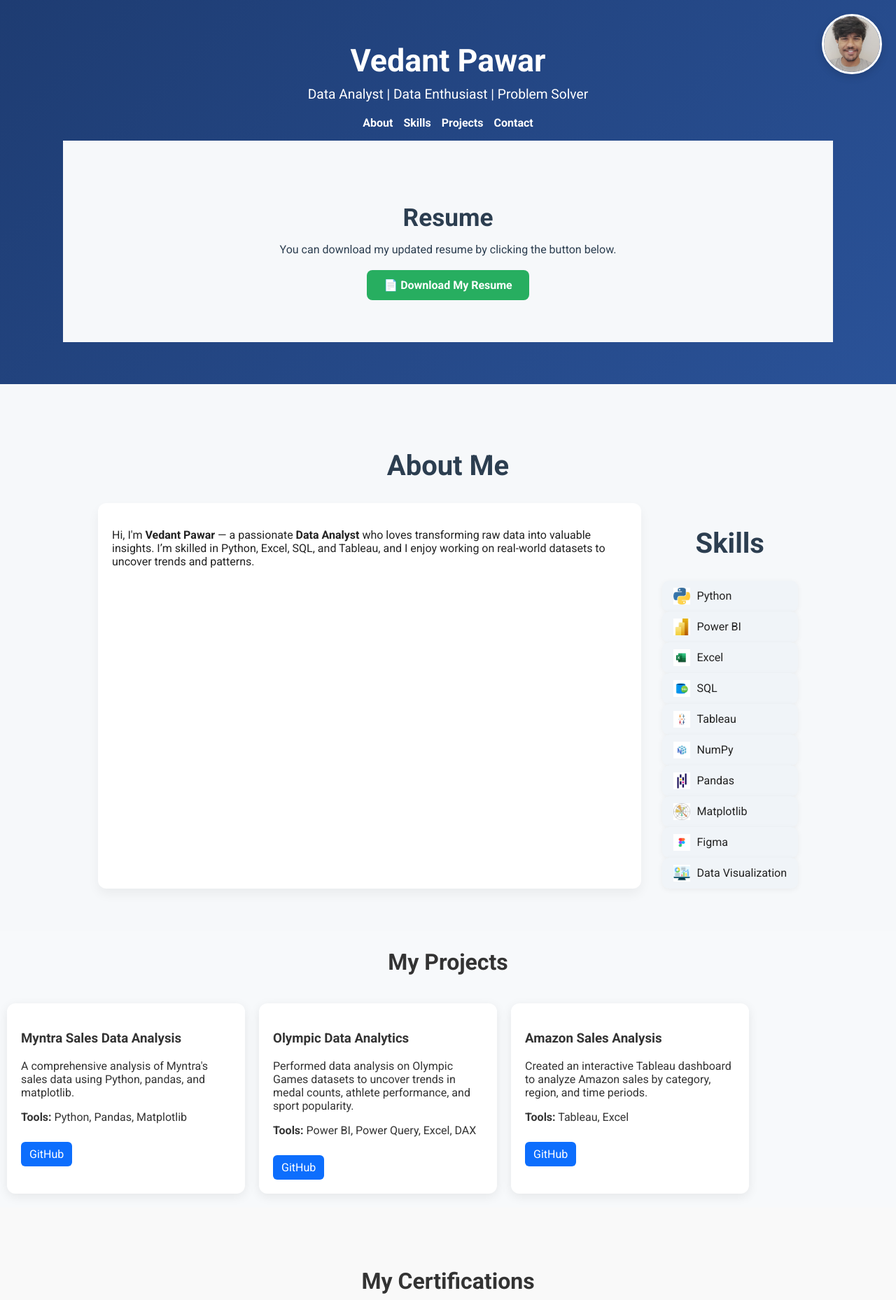
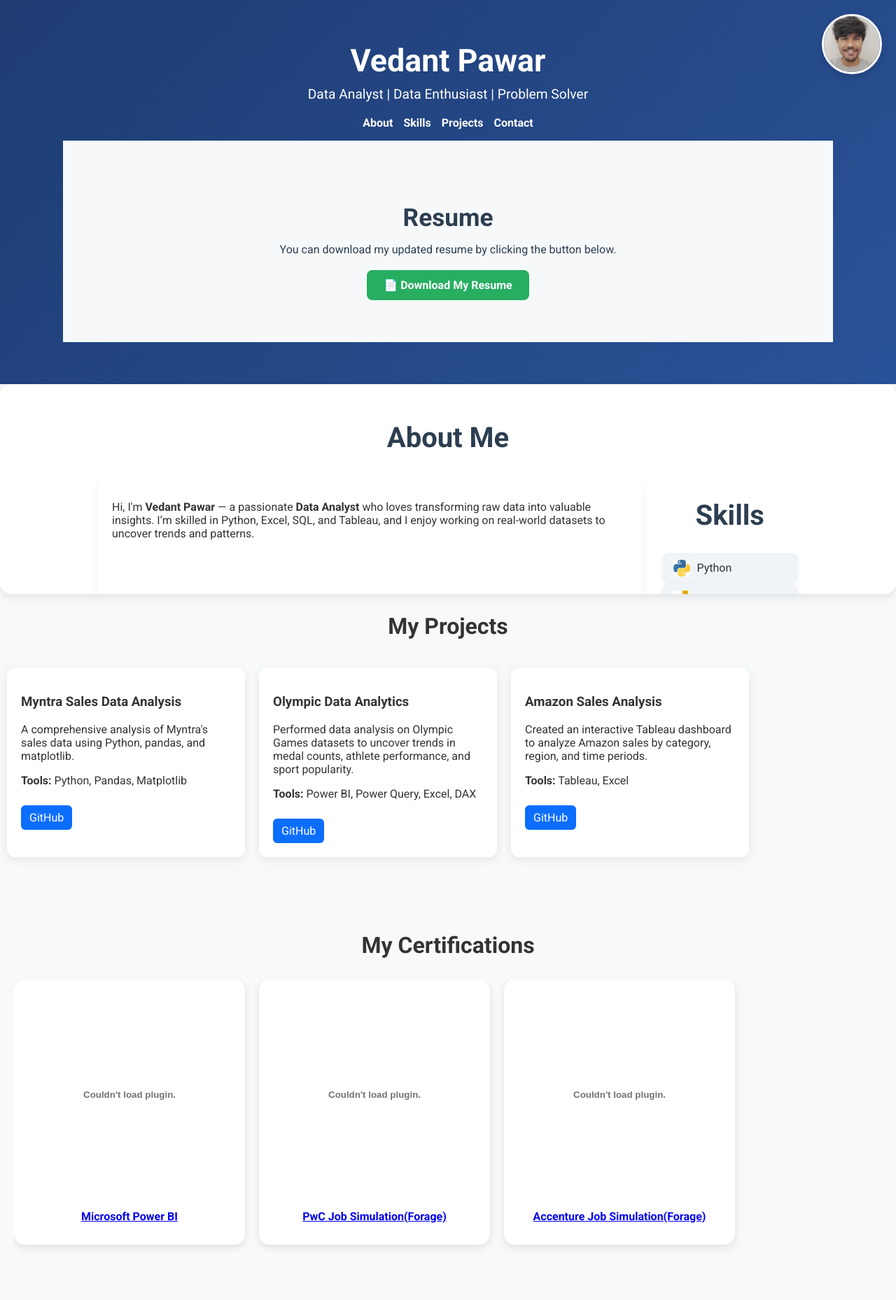
Before and after one commit to Vedant05122003/Portfolio-Site, a Flask app: page / in a window 1280 px wide. Shown: the top 1858 px of the page at 70% size. Run offline with Flask 3, Linux system fonts and the light colour scheme.

Commit message:
Update style.css

```diff
--- a/static/style.css
+++ b/static/style.css
@@ -184,9 +184,12 @@ footer {
 }
 
 .about-me {
-    padding: 60px 20px;
-    background: #f6f8fa;
-    color: #222;
+    height: 260px;
+  overflow-y: auto;
+  padding: 20px;
+  background-color: white;
+  border-radius: 16px;
+  box-shadow: 0 4px 12px rgba(0, 0, 0, 0.1);
   }
 
   .about-me h2 {
```
